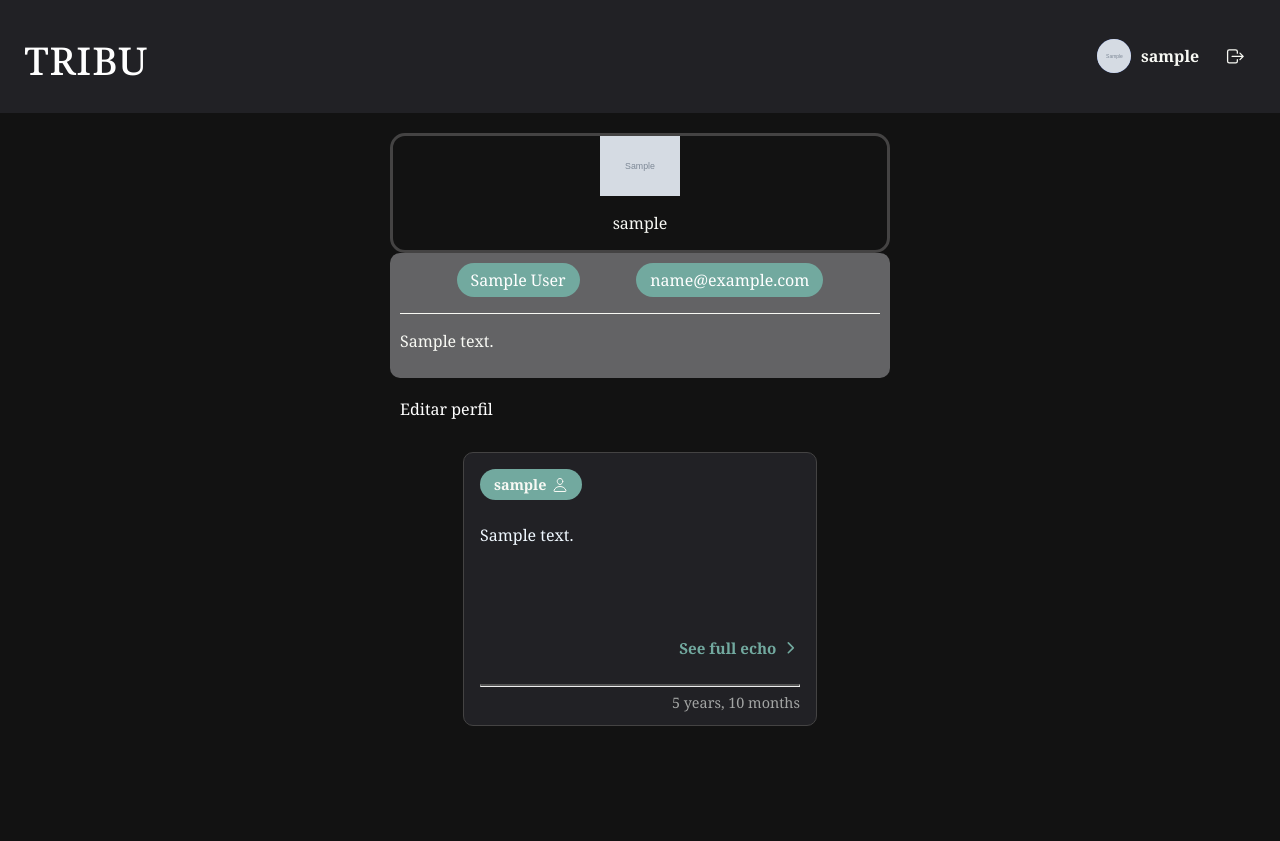
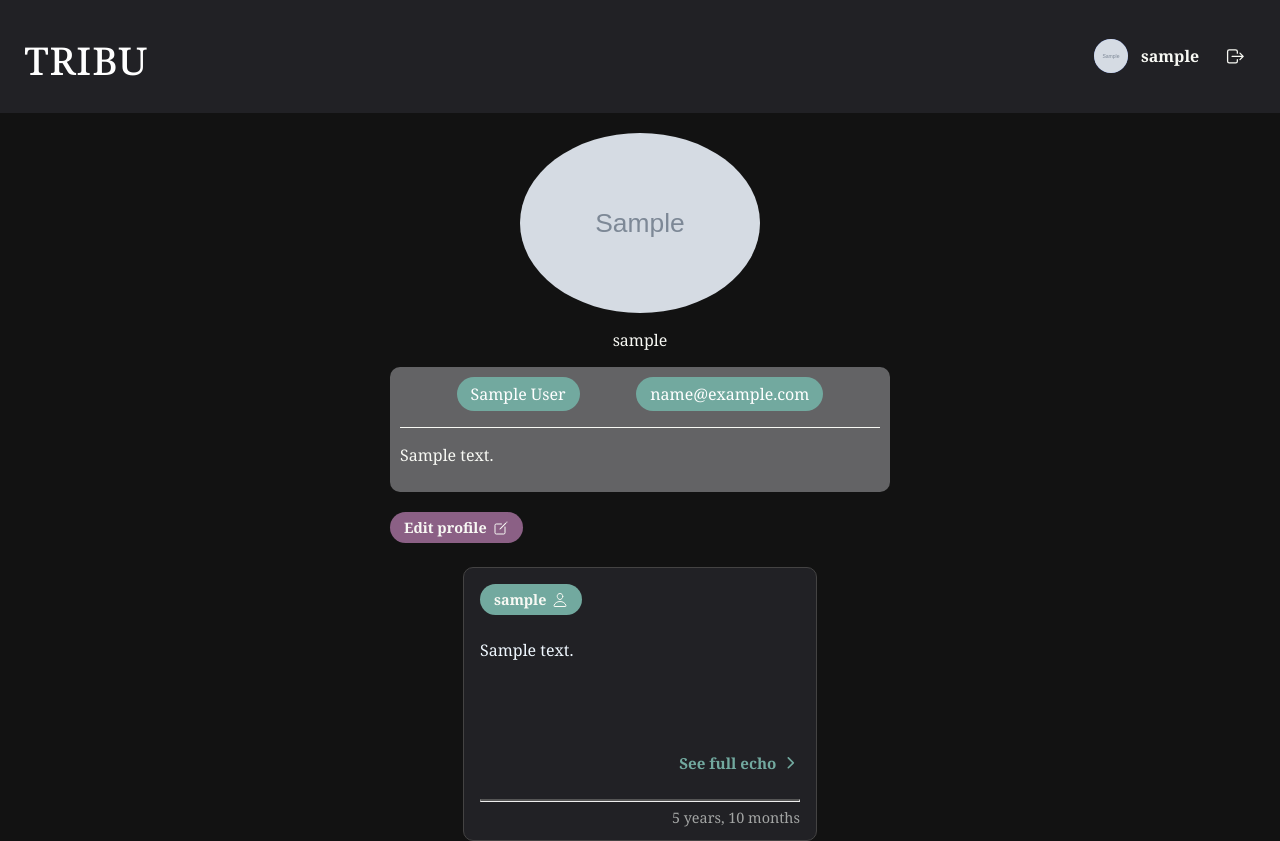
Before and after one commit to nalleon/tribu, a Django app: a page that uses tribu/users/templates/users/profile/profile.html in a window 1280 px wide. Before the commit the page ends 726 px from the top, so only its background shows below. Run offline with Django 5.2, Linux system fonts and the light colour scheme; a user stored in the database is signed in; tables that the repository leaves empty hold one stand-in row (values such as "Sample post"); grey boxes marked "Sample" are stand-in pictures; parts of the project's set-up code (start-up, migrations or seed data) failed here and were passed over.

Commit message:
styles(profile, hover): Added missing hovers and span styles

```diff
--- a/tribu/shared/static/css/base.css
+++ b/tribu/shared/static/css/base.css
@@ -12,7 +12,6 @@ body {
   justify-content: center;
 }
 
-/* Header general */
 .header {
   background-color: #212125;
   padding: 1.5rem;
@@ -24,7 +23,6 @@ body {
   align-items: center;
 }
 
-/* Title */
 .main-header .title {
   font-size: 3rem;
   margin: 0;
@@ -36,19 +34,20 @@ body {
   text-decoration: none;
 }
 
-/* AUTH SECTION NUEVA */
 .auth-container {
   display: flex;
   align-items: center;
   gap: 1rem;
+  border-radius: 12px;
 }
 
 .auth-user {
   display: flex;
   align-items: center;
-  gap: 0.6rem;
+  gap: 0.8rem;
   text-decoration: none;
-  color: #F8F9F4;
+  color: #f8f9f4;
+  border-radius: 12px;
 }
 
 .username {
@@ -60,7 +59,7 @@ body {
   height: 34px;
   border-radius: 50%;
   overflow: hidden;
-  background: #3A5DC6;
+  background: #3a5dc6;
   display: flex;
   align-items: center;
   justify-content: center;
@@ -88,13 +87,16 @@ body {
 
 .logout-btn ion-icon {
   font-size: 1.3rem;
-  color: #F8F9F4;
+  color: #f8f9f4;
 }
 
 .logout-btn:hover {
-  background-color: #3A5DC6;
+  background-color: #3a5dc6;
 }
 
+.auth-user:hover {
+  background-color: #3a5dc6;
+}
 
 .grey-message {
   color: grey;
@@ -113,7 +115,6 @@ body {
   text-align: center;
 }
 
-
 .info-row {
   display: inline;
   justify-content: space-around;
@@ -121,23 +122,23 @@ body {
 }
 
 /*Links*/
-.img-container{
+.img-container {
   margin-top: 20px;
   border: 3px rgb(68, 67, 67) solid;
   border-radius: 15px;
 }
 
-.cover{
+.cover {
   width: 400px;
   border-radius: 12px;
 }
 
-.goto-echos{
-  color: #F8F9F4;
+.goto-echos {
+  color: #f8f9f4;
   text-decoration: none;
 }
 
-.links-container{
+.links-container {
   display: flex;
   justify-content: center;
 }
--- a/tribu/shared/static/css/profile.css
+++ b/tribu/shared/static/css/profile.css
@@ -1,10 +1,12 @@
 .img-container{
   margin-top: 20px;
   text-align: center;
+  border: none;
 }
 
 .img-pfp{
-  width: 5rem;
+  width: 15rem;
+  border-radius: 100%;
 }
 
 .pfp-info{
@@ -185,3 +187,44 @@ a {
   margin: 0 auto;
   color: black;
 }
+
+.pill-option.pill-delete p, .pill-option.pill-edit p{
+  display: inline-flex;
+  align-items: center;
+  gap: 6px;
+  padding: 6px 14px;
+  border-radius: 20px;
+  margin: 0 0 0.5rem 0;
+}
+
+.pill-option.pill-delete p{
+  background-color: #8b6060;
+  transition: background-color 0.25s ease;
+}
+
+
+.pill-option.pill-edit p{
+  background-color: #8b6085;
+  transition: background-color 0.25s ease;
+}
+
+.pill-option.pill-edit p:hover {
+  background-color: #d388c9;
+}
+
+.pill-option.pill-delete p:hover {
+  background-color: #c75e5e;
+}
+.pill-option a {
+  display: inline-flex;
+  align-items: center;
+  gap: 6px;
+  color: #F8F9F4;
+  font-weight: bold;
+  font-size: 0.9rem;
+  text-decoration: none;
+}
+
+.pill-option a ion-icon {
+  font-size: 1rem;
+}
--- a/tribu/users/templates/users/profile/profile.html
+++ b/tribu/users/templates/users/profile/profile.html
@@ -40,9 +40,16 @@
       {% endif %}
     </div>
     {% if request.user == profile.user %}
-      <div class="edit-profile">
-        <p><a href="{% url 'users:user-edit' profile.user.username %}">Editar perfil</a></p>
-      </div>
+
+          <span class="pill-option pill-edit">
+            <p>
+              <a href="{% url 'users:user-edit' profile.user.username %}">
+                Edit profile
+                <ion-icon name="create-outline"></ion-icon>
+              </a>
+            </p>
+          </span>
+
     {% endif %}
   </div>
 
```
